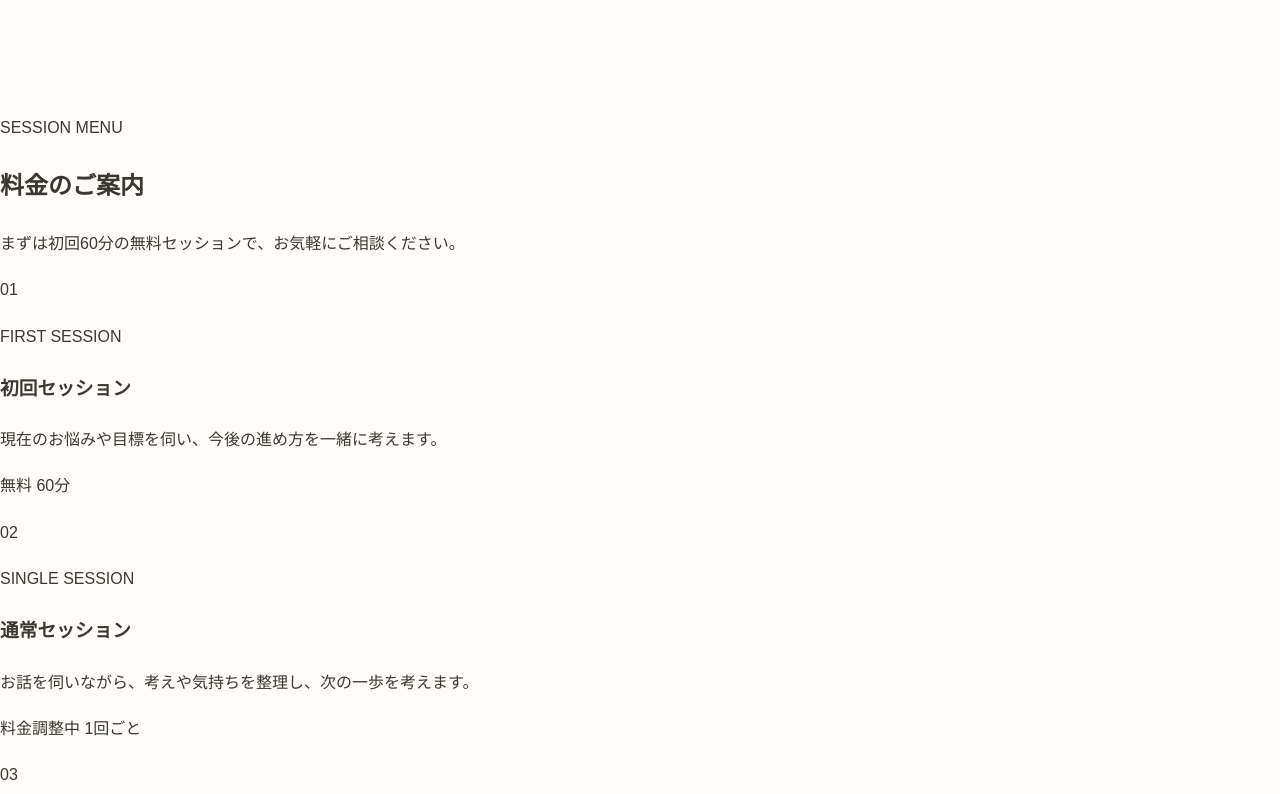
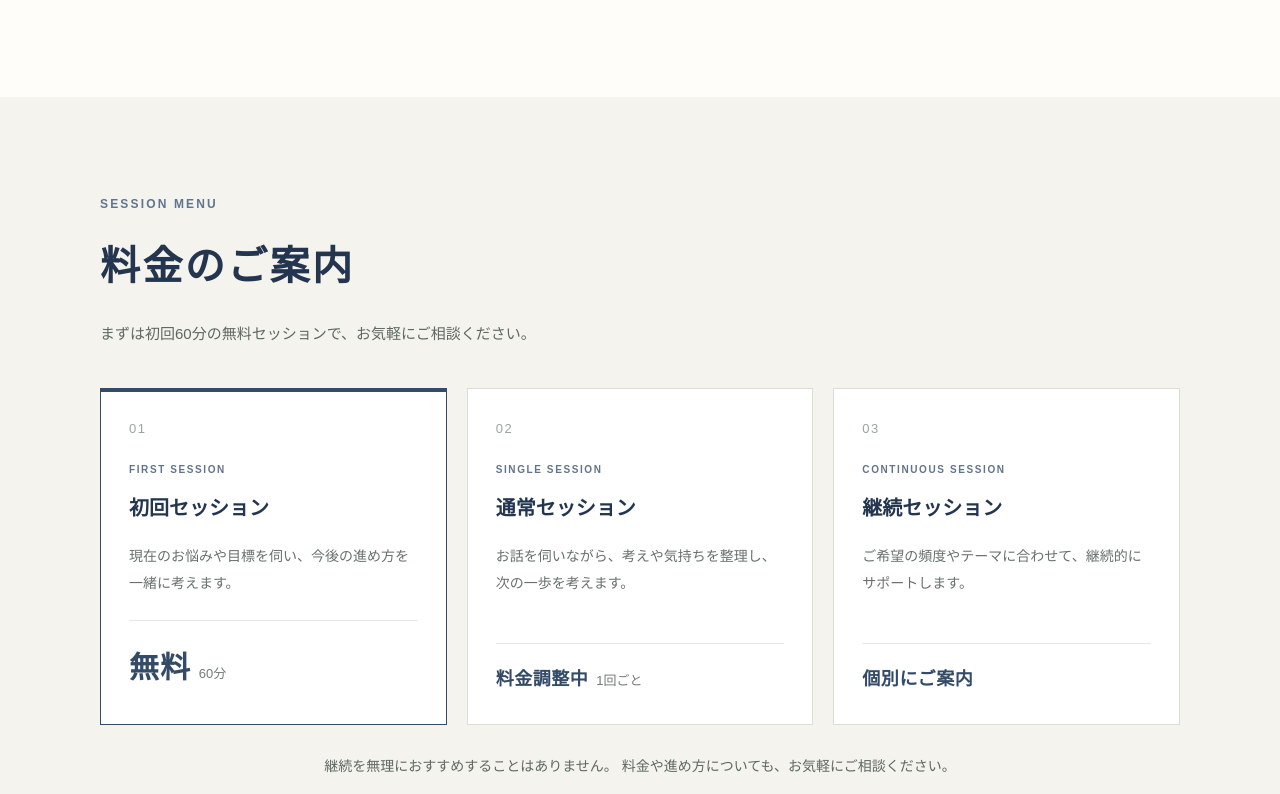
Before and after one commit to hi-me-yu/coaching_HP, a plain HTML site: page coaching.html in a window 1280 px wide. Shown: the part 1821-2615 px from the top of the page. Drawn offline with Linux system fonts and the light colour scheme.

Commit message:
Add files via upload

```diff
--- a/style.css
+++ b/style.css
@@ -3,8 +3,8 @@
 :root {
     --color-text: #393832;
     --color-muted: #77736b;
-    --color-accent: #758477;
-    --color-accent-dark: #5e7061;
+    --color-accent: #344b68;
+    --color-accent-dark: #24364f;
     --color-background: #fffdf9;
     --color-soft: #f5f2ec;
     --color-line: #e8e3da;
@@ -752,3 +752,155 @@ a {
         justify-self: stretch;
     }
 }
+
+/* Pricing */
+.pricing {
+    padding: 96px 24px;
+    background: #f5f3ed;
+    color: #24364f;
+}
+
+.pricing__inner {
+    width: min(100%, 1080px);
+    margin: 0 auto;
+}
+
+.pricing__label {
+    margin: 0 0 12px;
+    color: #61748d;
+    font-size: 12px;
+    font-weight: 700;
+    letter-spacing: 0.18em;
+}
+
+.pricing__title {
+    margin: 0;
+    color: #24364f;
+    font-size: clamp(28px, 4vw, 40px);
+    font-weight: 600;
+    letter-spacing: 0.06em;
+}
+
+.pricing__lead {
+    margin: 16px 0 40px;
+    color: #5e6862;
+    font-size: 15px;
+    line-height: 1.9;
+}
+
+.pricing__grid {
+    display: grid;
+    grid-template-columns: repeat(3, minmax(0, 1fr));
+    gap: 20px;
+}
+
+.pricing-card {
+    position: relative;
+    display: flex;
+    min-height: 330px;
+    flex-direction: column;
+    padding: 28px;
+    border: 1px solid #d9ded8;
+    background: #fff;
+    transition: transform 0.25s ease, box-shadow 0.25s ease;
+}
+
+.pricing-card:hover {
+    transform: translateY(-4px);
+    box-shadow: 0 14px 32px rgb(38 51 45 / 9%);
+}
+
+.pricing-card--featured {
+    border-color: #344b68;
+    box-shadow: inset 0 3px 0 #344b68;
+}
+
+.pricing-card__number {
+    margin: 0 0 18px;
+    color: #9aa59d;
+    font-size: 13px;
+    letter-spacing: 0.12em;
+}
+
+.pricing-card__tag {
+    margin: 0 0 10px;
+    color: #61748d;
+    font-size: 10px;
+    font-weight: 700;
+    letter-spacing: 0.16em;
+}
+
+.pricing-card__title {
+    margin: 0;
+    color: #24364f;
+    font-size: 20px;
+    font-weight: 600;
+}
+
+.pricing-card__description {
+    margin: 16px 0 24px;
+    color: #68716b;
+    font-size: 14px;
+    line-height: 1.9;
+}
+
+.pricing-card__price {
+    display: flex;
+    align-items: baseline;
+    gap: 8px;
+    margin: auto 0 0;
+    padding-top: 18px;
+    border-top: 1px solid #e6e9e5;
+}
+
+.pricing-card__amount {
+    color: #344b68;
+    font-size: 30px;
+    font-weight: 600;
+    letter-spacing: 0.03em;
+}
+
+.pricing-card__amount--pending {
+    font-size: 18px;
+}
+
+.pricing-card__unit {
+    color: #737c76;
+    font-size: 13px;
+}
+
+.pricing__note {
+    margin: 28px 0 0;
+    color: #5e6862;
+    font-size: 14px;
+    line-height: 1.9;
+    text-align: center;
+}
+
+@media (max-width: 760px) {
+    .pricing {
+        padding: 72px 20px;
+    }
+
+    .pricing__lead {
+        margin-bottom: 28px;
+    }
+
+    .pricing__grid {
+        grid-template-columns: 1fr;
+        gap: 14px;
+    }
+
+    .pricing-card {
+        min-height: auto;
+        padding: 24px;
+    }
+
+    .pricing-card__description {
+        margin-bottom: 20px;
+    }
+
+    .pricing__note {
+        text-align: left;
+    }
+}
```
